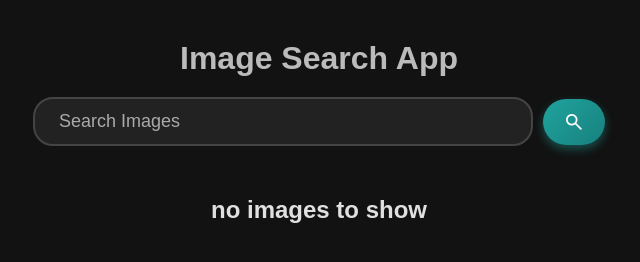
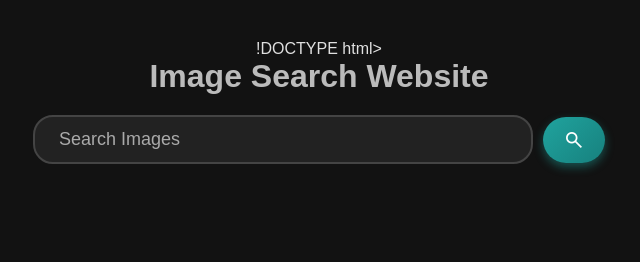
Before and after one commit to Priii-13/image-search, a plain HTML site: page index.html in a window 1280 px wide. Shown: the whole page, without its empty margins (321-961 px from the left). Drawn offline with nearby package versions, Linux system fonts and the light colour scheme.

Commit message:
Update index.html

```diff
--- a/index.html
+++ b/index.html
@@ -1,4 +1,4 @@
-<!DOCTYPE html>
+!DOCTYPE html>
 <html lang="en">
   <head>
     <meta charset="UTF-8" />
@@ -12,7 +12,7 @@
   </head>
   <body>
     <header>
-    <h1>Image Search App</h1>
+    <h1>Image Search Website</h1>
     <form action="">
         <div class="search-container">
       <input type="text" class="search-input" placeholder="Search Images" />
@@ -24,7 +24,6 @@
     <main>
         <section>
             <div class="images-container">
-                <h2>no images to show</h2>
             </div>
             <button class="loadMoreBtn">Load More</button>
         </section>
```
